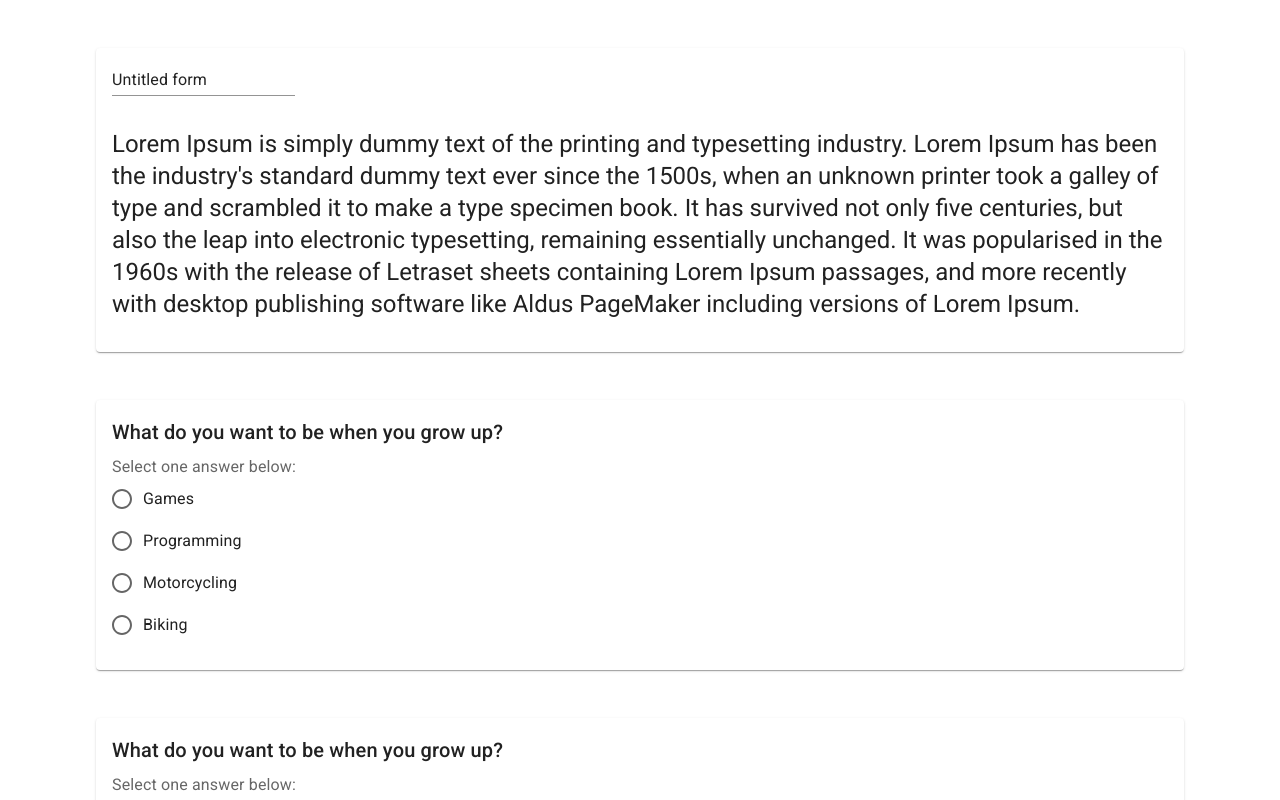
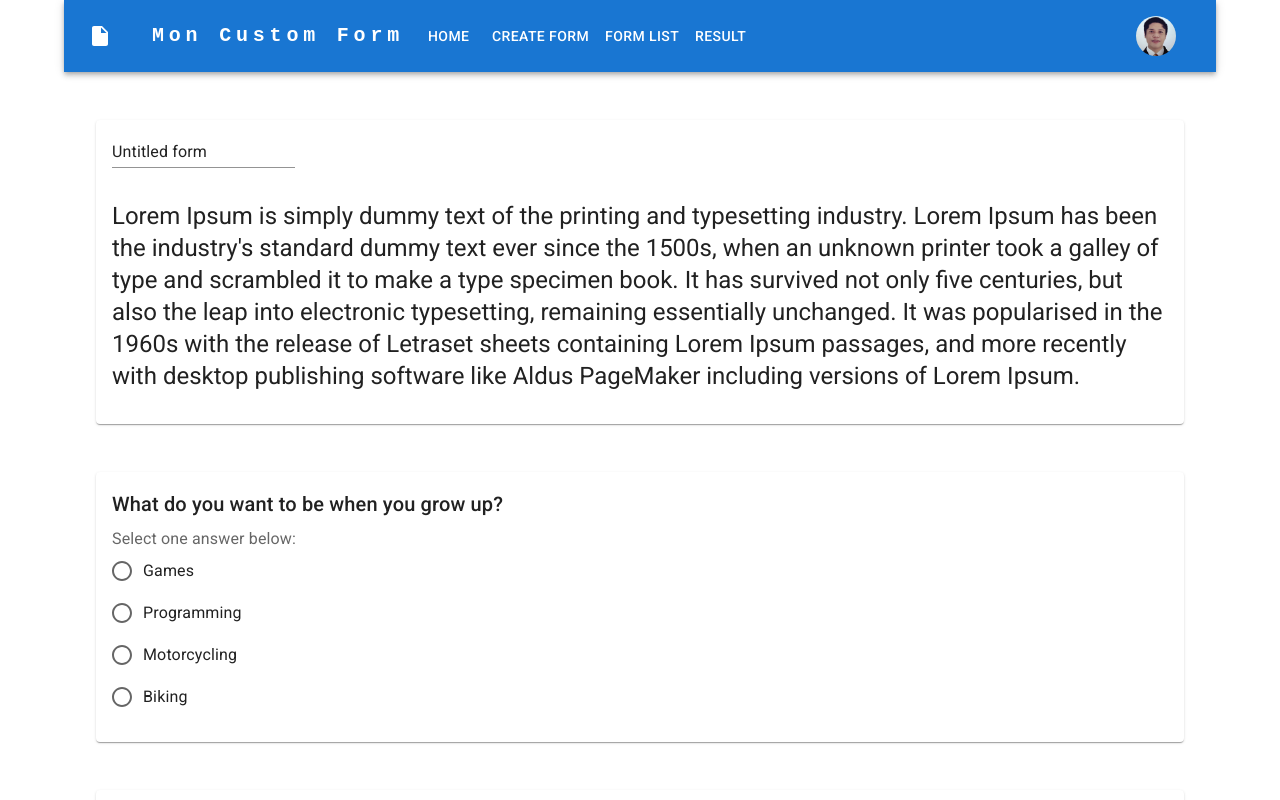
Before and after one commit to JosephCanete/crud-app, a React (Create React App) app: page / in a window 1280 px wide. Shown: the top 800 px of the page. Built offline with nearby package versions, Linux system fonts and the light colour scheme.

Commit message:
refactored header

```diff
--- a/src/components/pages/Navigation.jsx
+++ b/src/components/pages/Navigation.jsx
@@ -1,18 +1,168 @@
 import { useState } from "react";
-import { BrowserRouter as Router, Routes, Route } from "react-router-dom";
-import Home from "./Home";
-import CreateForm from "./CreateForm";
-import AnswerForm from "./AnswerForm";
-import ResultForm from "./ResultForm";
-import BottomNavigation from "@mui/material/BottomNavigation";
-import BottomNavigationAction from "@mui/material/BottomNavigationAction";
-import HomeIcon from "@mui/icons-material/Home";
-import CreateIcon from "@mui/icons-material/Create";
-import QuestionAnswerIcon from "@mui/icons-material/QuestionAnswer";
-import ReviewsIcon from "@mui/icons-material/Reviews";
+import AppBar from "@mui/material/AppBar";
+import Box from "@mui/material/Box";
+import Toolbar from "@mui/material/Toolbar";
+import IconButton from "@mui/material/IconButton";
+import Typography from "@mui/material/Typography";
+import Menu from "@mui/material/Menu";
+import MenuIcon from "@mui/icons-material/Menu";
+import Container from "@mui/material/Container";
+import Avatar from "@mui/material/Avatar";
+import Button from "@mui/material/Button";
+import Tooltip from "@mui/material/Tooltip";
+import MenuItem from "@mui/material/MenuItem";
+import InsertDriveFileIcon from "@mui/icons-material/InsertDriveFile";
 
-export default function Navigation() {
-  const [navigation, setNavigation] = useState("");
+const ResponsiveAppBar = () => {
+  const pages = [
+    {
+      header: "Home",
+      routes: "/",
+    },
+    {
+      header: "Create Form",
+      routes: "/create-form",
+    },
+    {
+      header: "Form List",
+      routes: "/form-list",
+    },
+    {
+      header: "Result",
+      routes: "/result",
+    },
+  ];
+  const settings = ["Profile", "Account", "Dashboard", "Logout"];
 
-  return <Router></Router>;
-}
+  const [anchorElNav, setAnchorElNav] = useState(null);
+  const [anchorElUser, setAnchorElUser] = useState(null);
+
+  const handleOpenNavMenu = (event) => {
+    setAnchorElNav(event.currentTarget);
+  };
+  const handleOpenUserMenu = (event) => {
+    setAnchorElUser(event.currentTarget);
+  };
+
+  const handleCloseNavMenu = () => {
+    setAnchorElNav(null);
+  };
+
+  const handleCloseUserMenu = () => {
+    setAnchorElUser(null);
+  };
+
+  return (
+    <AppBar position="static">
+      <Container maxWidth="xl">
+        <Toolbar disableGutters>
+          <InsertDriveFileIcon
+            sx={{ display: { xs: "none", md: "flex" }, mr: 1 }}
+          />
+          <Typography
+            variant="h6"
+            noWrap
+            component="a"
+            href="/"
+            sx={{
+              mr: 2,
+              display: { xs: "none", md: "flex" },
+              fontFamily: "monospace",
+              fontWeight: 700,
+              letterSpacing: ".3rem",
+              color: "inherit",
+              textDecoration: "none",
+              marginLeft: "2rem",
+            }}
+          >
+            Mon Custom Form
+          </Typography>
+
+          <Box sx={{ flexGrow: 1, display: { xs: "flex", md: "none" } }}>
+            <IconButton
+              size="large"
+              aria-label="account of current user"
+              aria-controls="menu-appbar"
+              aria-haspopup="true"
+              onClick={handleOpenNavMenu}
+              color="inherit"
+            >
+              <MenuIcon />
+            </IconButton>
+            <Menu
+              id="menu-appbar"
+              anchorEl={anchorElNav}
+              anchorOrigin={{
+                vertical: "bottom",
+                horizontal: "left",
+              }}
+              keepMounted
+              transformOrigin={{
+                vertical: "top",
+                horizontal: "left",
+              }}
+              open={Boolean(anchorElNav)}
+              onClose={handleCloseNavMenu}
+              sx={{
+                display: { xs: "block", md: "none" },
+              }}
+            >
+              {pages.map((page) => (
+                <MenuItem key={page.header} onClick={handleCloseNavMenu}>
+                  <Typography textAlign="center">{page.header}</Typography>
+                </MenuItem>
+              ))}
+            </Menu>
+          </Box>
+          <InsertDriveFileIcon
+            sx={{ display: { xs: "flex", md: "none" }, mr: 1 }}
+          />
+
+          <Box sx={{ flexGrow: 1, display: { xs: "none", md: "flex" } }}>
+            {pages.map((page) => (
+              <Button
+                key={page.header}
+                href={page.routes}
+                onClick={(event) => event.preventDefault()}
+                sx={{ my: 2, color: "white", display: "block" }}
+              >
+                {page.header}
+              </Button>
+            ))}
+          </Box>
+
+          <Box sx={{ flexGrow: 0 }}>
+            <Tooltip title="Open settings">
+              <IconButton onClick={handleOpenUserMenu} sx={{ p: 2 }}>
+                <Avatar alt="Remy Sharp" src="/assets/me.png" />
+              </IconButton>
+            </Tooltip>
+            <Menu
+              sx={{ mt: "45px" }}
+              id="menu-appbar"
+              anchorEl={anchorElUser}
+              anchorOrigin={{
+                vertical: "top",
+                horizontal: "right",
+              }}
+              keepMounted
+              transformOrigin={{
+                vertical: "top",
+                horizontal: "right",
+              }}
+              open={Boolean(anchorElUser)}
+              onClose={handleCloseUserMenu}
+            >
+              {settings.map((setting) => (
+                <MenuItem key={setting} onClick={handleCloseUserMenu}>
+                  <Typography textAlign="center">{setting}</Typography>
+                </MenuItem>
+              ))}
+            </Menu>
+          </Box>
+        </Toolbar>
+      </Container>
+    </AppBar>
+  );
+};
+export default ResponsiveAppBar;
```
Also changed, not shown: public/assets/me.png (added).
